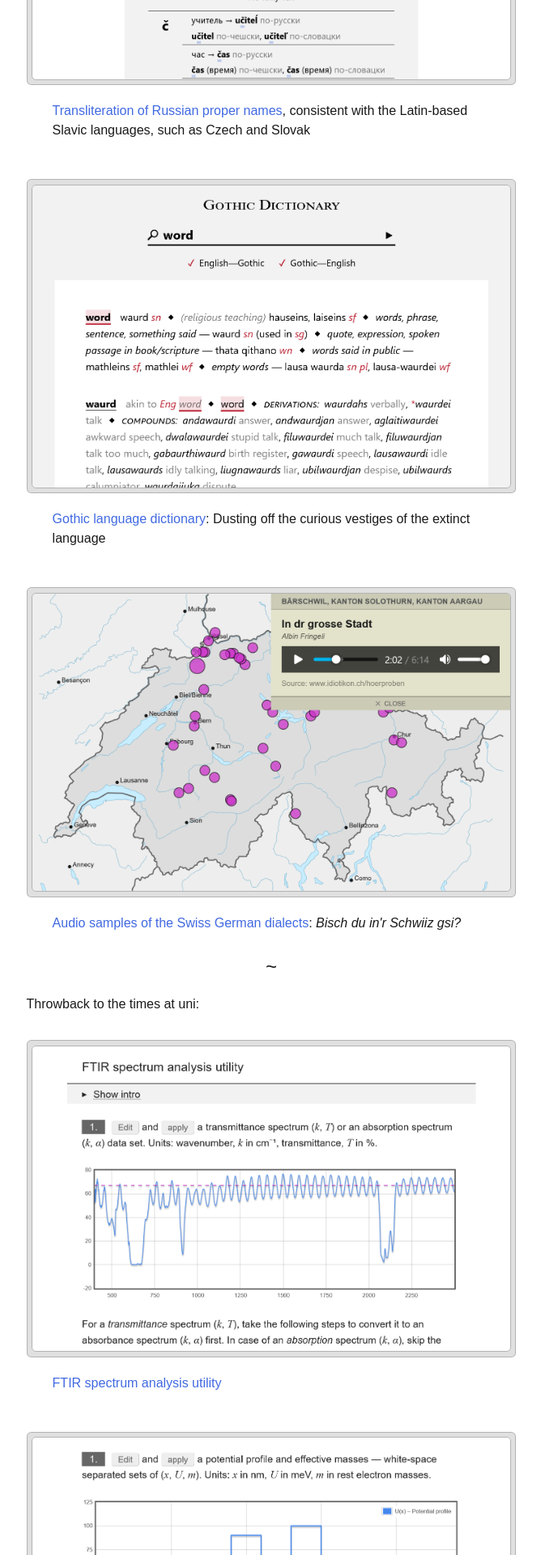
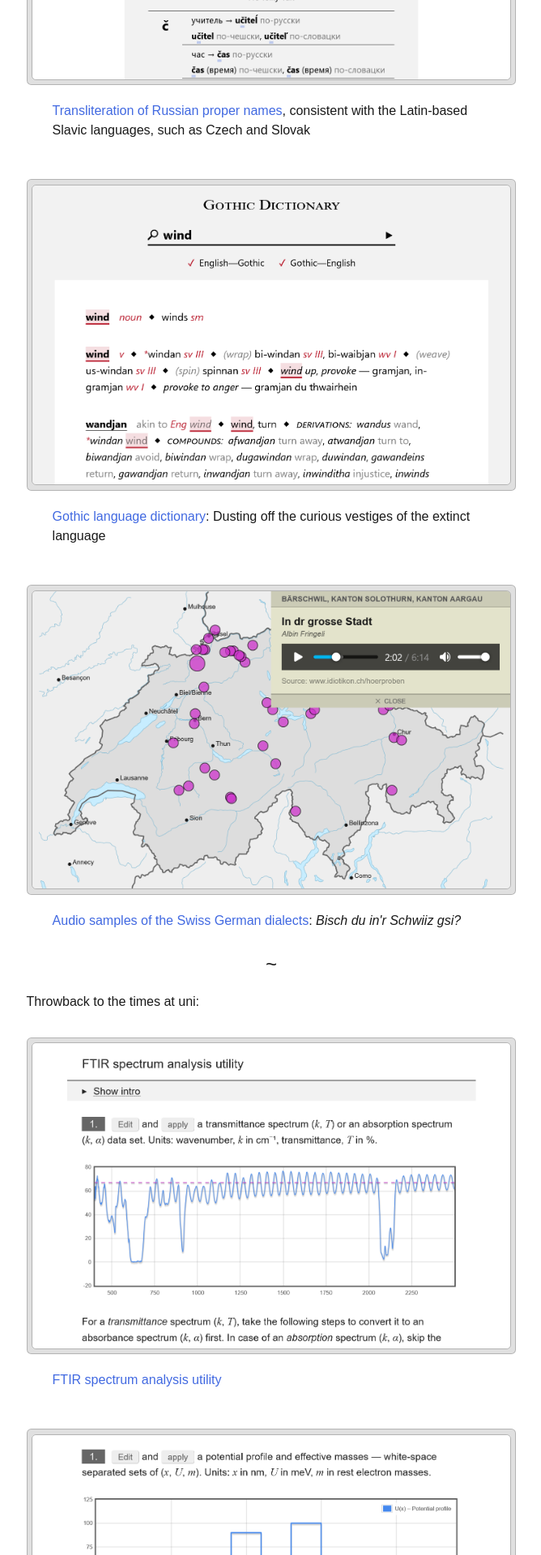
Before and after one commit to axtk/axtk.github.io, a Jekyll site: the page index.html, which Jekyll copies as it is, in a window 1280 px wide. Shown: the part 2298-4218 px from the top of the page at 81% size, without its empty margins (305-973 px from the left). Built offline with Jekyll 4.4.1, drawn with Linux system fonts in a browser that asks for light colours.

Commit message:
update previews

```diff
--- a/index.html
+++ b/index.html
@@ -56,7 +56,7 @@
         <figcaption><a href="x/names">Transliteration of Russian proper names</a>, consistent with the Latin-based Slavic languages, such as Czech and Slovak</figcaption>
     </figure>
     <figure>
-        <picture><img src="x/assets/screenshots/gothic_3.png" alt="Gothic dictionary app screenshot" height="360" loading="lazy"></picture>
+        <picture><img src="x/assets/screenshots/gothic_4.png" alt="Gothic dictionary app screenshot" height="360" loading="lazy"></picture>
         <figcaption><a href="x/gothic">Gothic language dictionary</a>: Dusting off the curious vestiges of the extinct language</figcaption>
     </figure>
     <figure>
```
Also changed, not shown: x/assets/screenshots/gothic_4.png (added).
